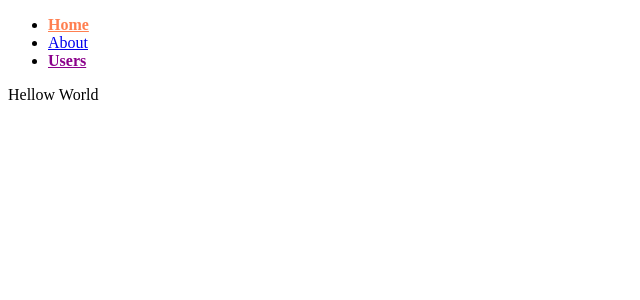
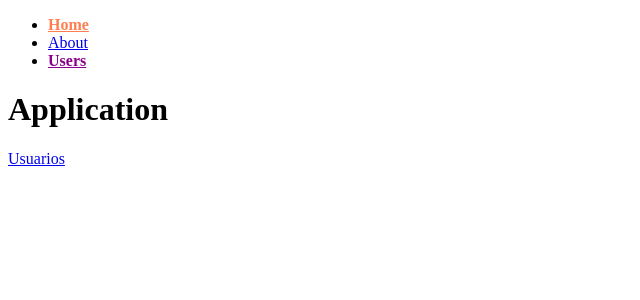
Before and after one commit to JuanSebastianGB/react-router, a React (Create React App) app: page / in a window 1280 px wide. Shown: the top 300 px of the page, without its empty margins (0-640 px from the left). Built offline with nearby package versions, Linux system fonts and the light colour scheme.

Commit message:
UPD: Creating link tag

```diff
--- a/src/pages/HomePage.js
+++ b/src/pages/HomePage.js
@@ -1,3 +1,10 @@
+import { Link } from 'react-router-dom';
+const userId = 20;
 export default function HomePage () {
-  return <div>Hellow World</div>;
+  return (
+    <div>
+      <h1>Application</h1>
+      <Link to={`/users/${userId}`}>Usuarios</Link>
+    </div>
+  );
 }
```
